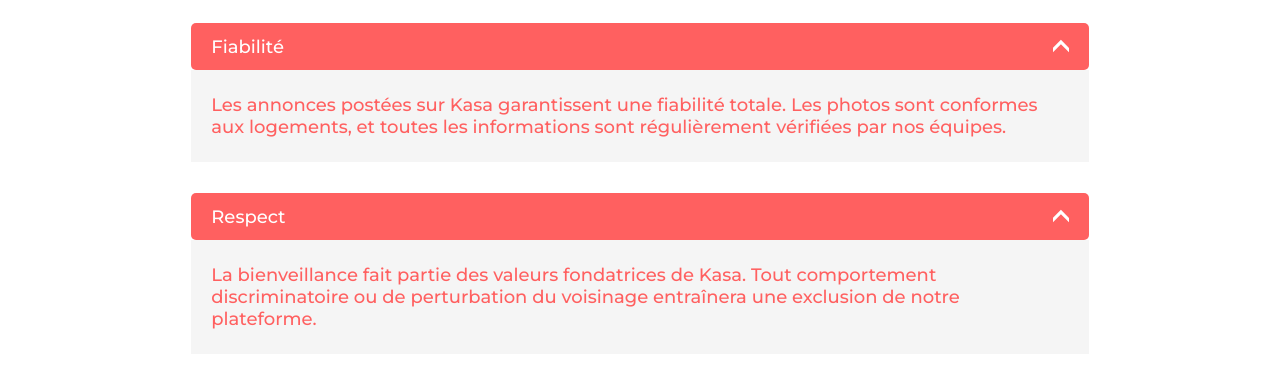
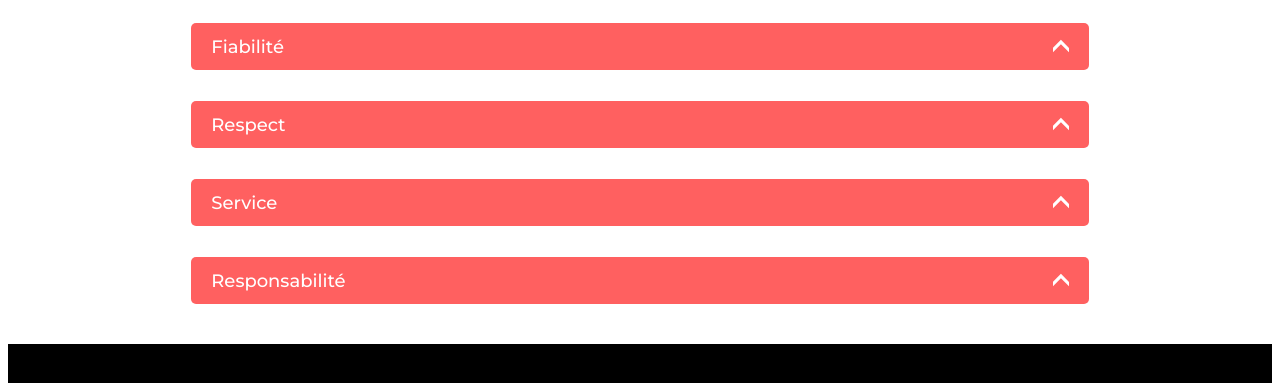
Before and after one commit to loggedinSQL/kasa, a React (Create React App) app: page /about in a window 1280 px wide. Shown: the part 350-733 px from the top of the page. Built offline with nearby package versions, Linux system fonts and the light colour scheme.

Commit message:
remove and rename a class and remove div.dropdown__content

```diff
--- a/src/components/Dropdown.jsx
+++ b/src/components/Dropdown.jsx
@@ -18,7 +18,7 @@
                     }
                 />
             </div>
-            <div className="dropdown__content--close">
+            <div className="dropdown__content">
                 <div className="dropdown__content__text">{content}</div>
             </div>
         </div>
@@ -36,9 +36,6 @@
                     }
                 />
             </div>
-            <div className="dropdown__content">
-                <div className="dropdown__content__text">{content}</div>
-            </div>
         </div>
     )
 }
```
